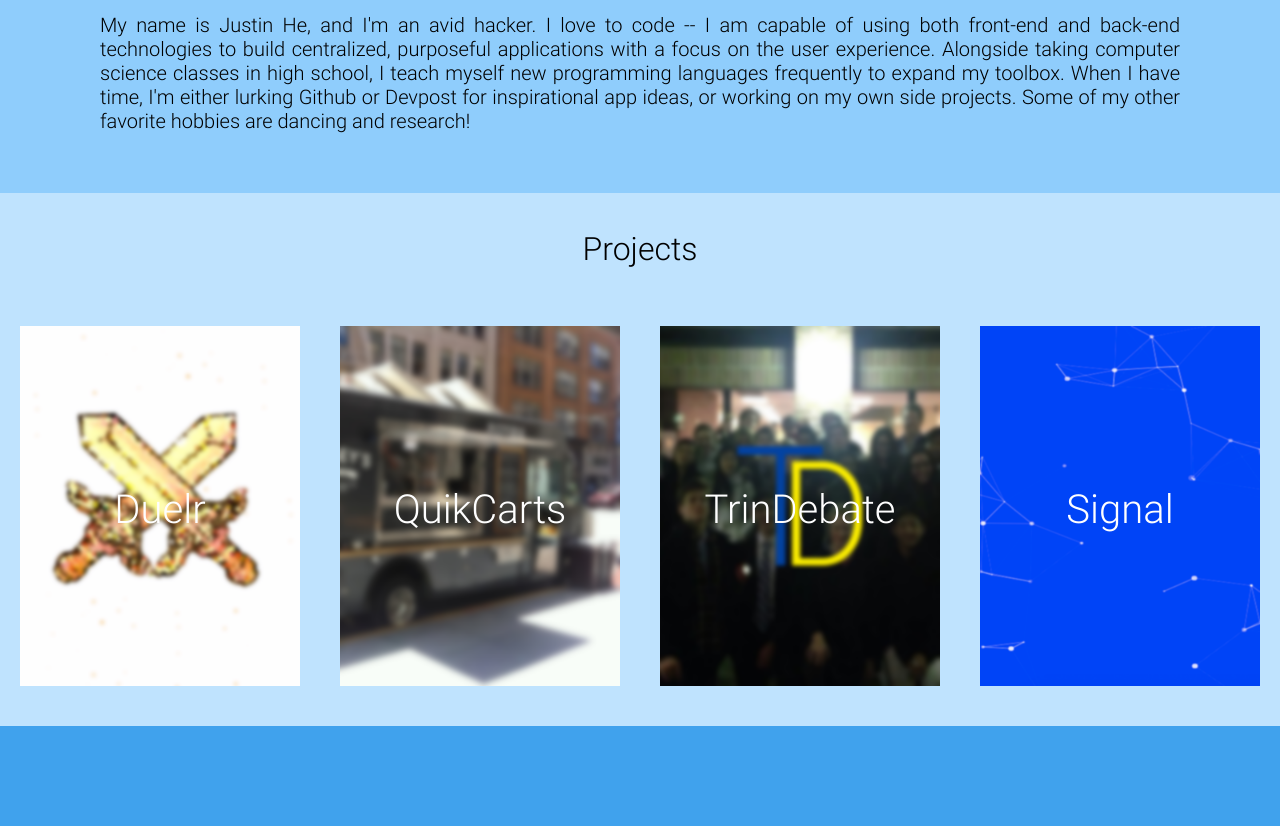
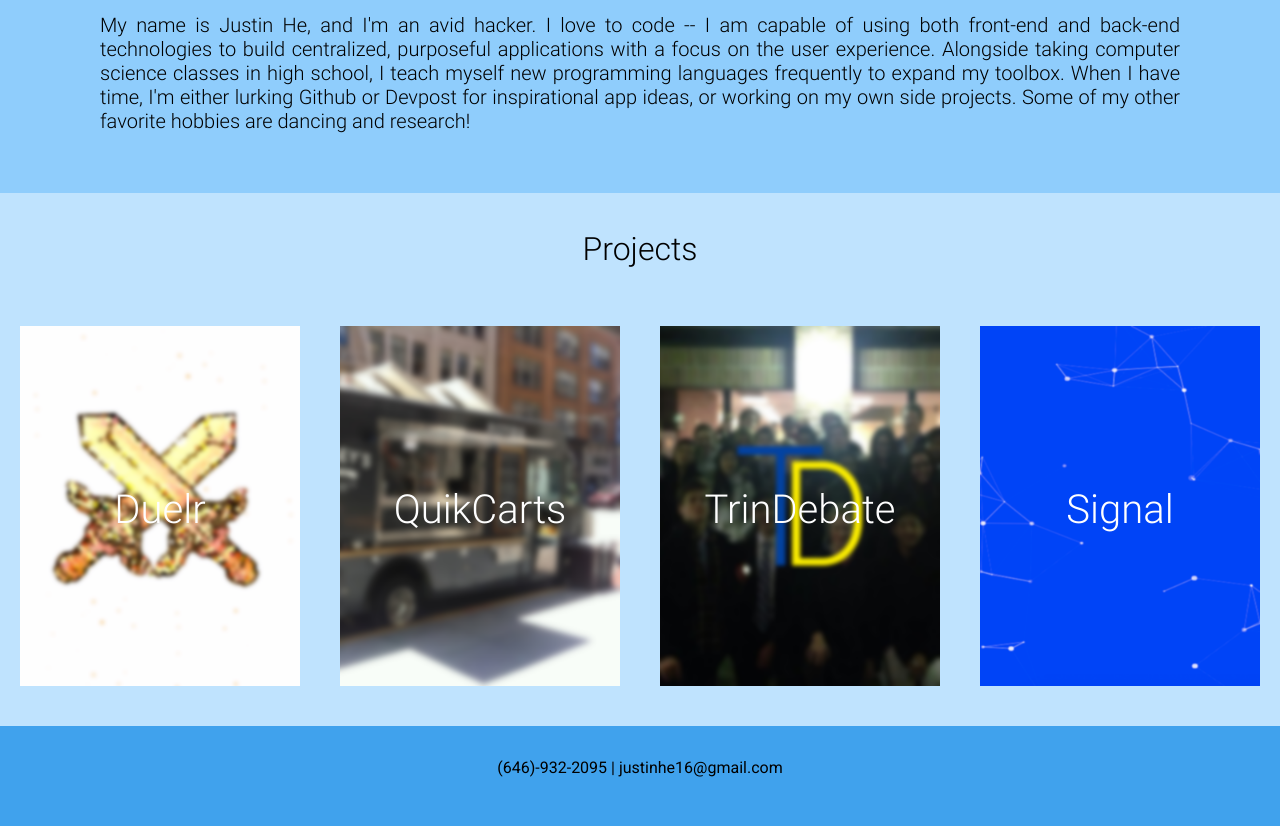
Before and after one commit to justinhe16/justinhe16.github.io, a plain HTML site: page index.html in a window 1280 px wide. Shown: the part 990-1816 px from the top of the page. Drawn offline with Linux system fonts and the light colour scheme.

Commit message:
fadeinfooter

```diff
--- a/inc/scripts/script.js
+++ b/inc/scripts/script.js
@@ -28,6 +28,21 @@ $(document).ready(function(){
             }
         });
 
+        $('.fadeInScrollFooter').each( function(i){
+
+            var bottom_of_object = $(this).position().top + $(this).outerHeight();
+            var bottom_of_window = $(window).scrollTop() + $(window).height();
+
+            /* Adjust the "200" to either have a delay or that the content starts fading a bit before you reach it  */
+            bottom_of_window = bottom_of_window + 100;
+
+            if( bottom_of_window > bottom_of_object ){
+
+                $(this).animate({'opacity':'1'}, 1400);
+            }
+        });
+
+
         $('.fadeInScrollInterest').each( function(i){
 
             var bottom_of_object = $(this).position().top + $(this).outerHeight();
--- a/inc/styles/global.css
+++ b/inc/styles/global.css
@@ -1038,6 +1038,10 @@ i {
   opacity: 0;
 }
 
+.fadeInScrollFooter {
+  opacity: 0;
+}
+
 .fadeInScrollInterest:hover{
   box-shadow: 0 0 0 5px #66B9F8;
   transition: 0.5s ease;
--- a/index.html
+++ b/index.html
@@ -60,7 +60,7 @@
   </div></a>
   </center>
   </div>
-  <div class="fadeInScroll" style="vertical-align: center; padding-top: 2em" id="footer">
+  <div class="fadeInScrollFooter" style="vertical-align: center; padding-top: 2em" id="footer">
   <center> (646)-932-2095 | justinhe16@gmail.com <center>
   </div>
 </body>
```
